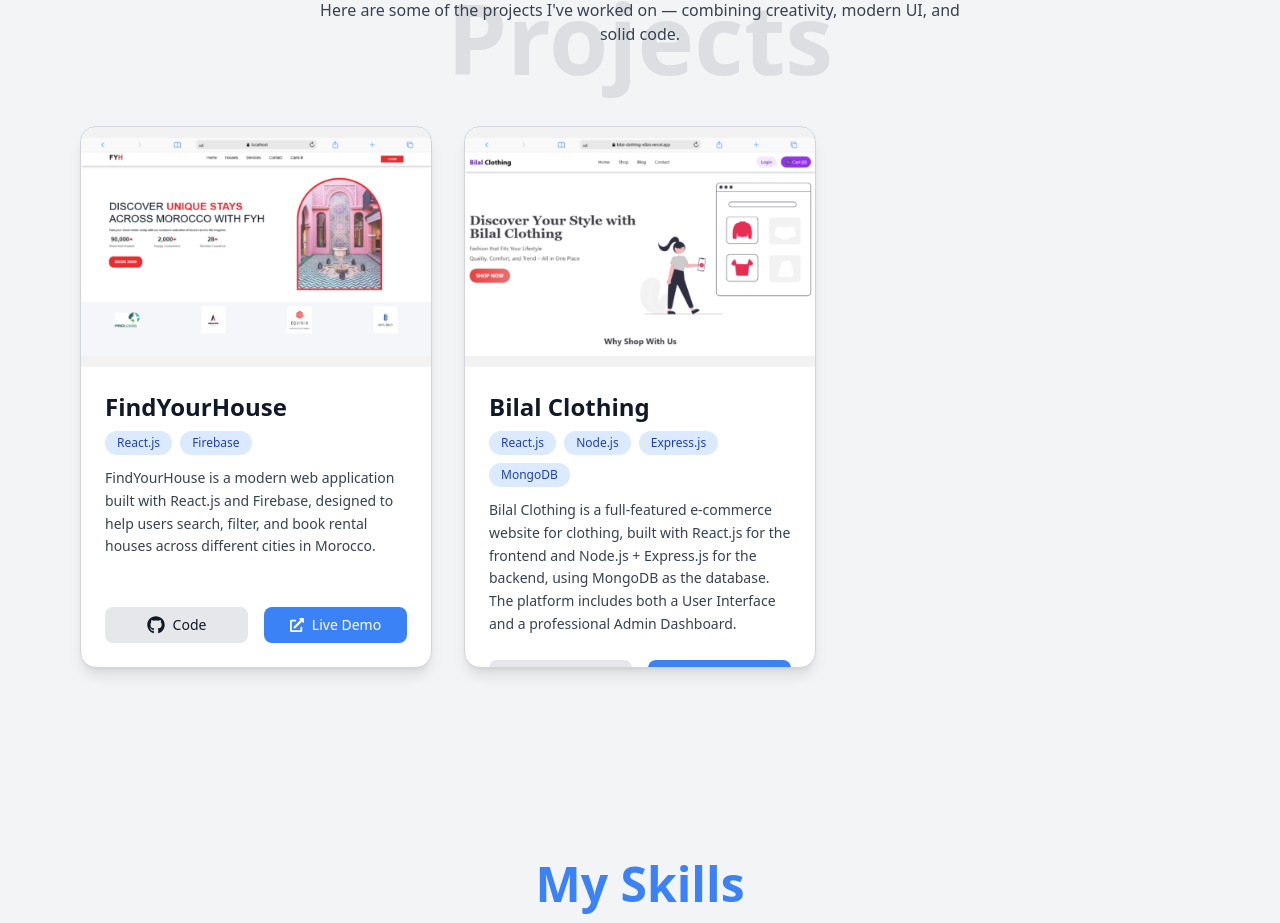
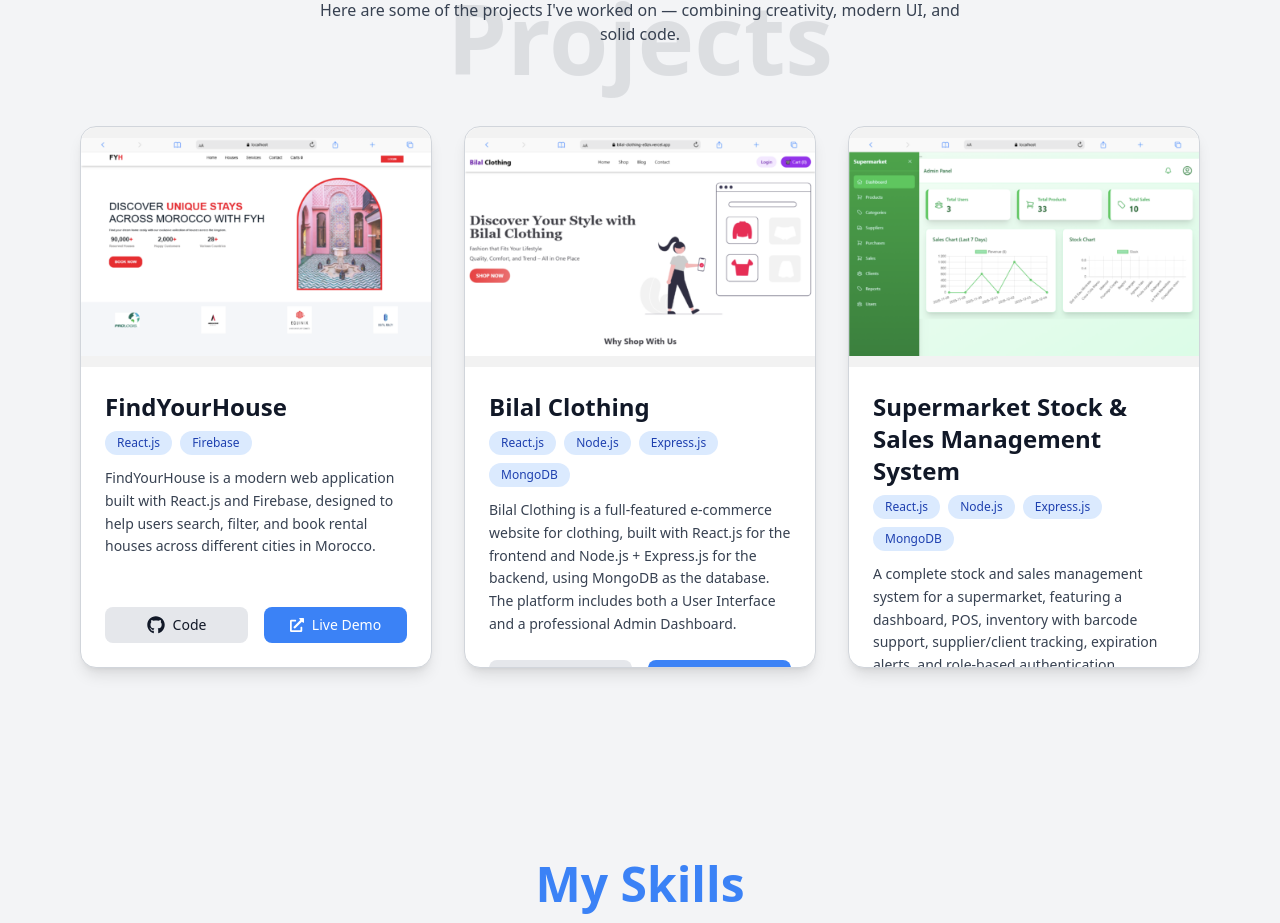
Before and after one commit to DEVLOPMENTPrg12/Portfolio, a React (Create React App) app: page / in a window 1280 px wide. Shown: the part 3520-4443 px from the top of the page. Built offline with nearby package versions, Linux system fonts and the light colour scheme.

Commit message:
new Project

```diff
--- a/src/components/Projects.js
+++ b/src/components/Projects.js
@@ -20,6 +20,18 @@ const projects = [
     github: "https://github.com/DEVLOPMENTPrg12/Bilal-Clothing",
     live: "https://bilal-clothing-e8zn.vercel.app/",
   },
+
+  {
+  title: "Supermarket Stock & Sales Management System",
+  category: ["React.js", "Node.js", "Express.js", "MongoDB"],
+  description:
+"A complete stock and sales management system for a supermarket, featuring a dashboard, POS, inventory with barcode support, supplier/client tracking, expiration alerts, and role-based authentication.",
+  image: "/Macbook-Air-localhost (3).png",
+  github: "https://github.com/DEVLOPMENTPrg12/supermarket-management",
+    live: "https://bilal-clothing-e8zn.vercel.app/",
+
+}
+
 ];
 
 export default function Projects({ darkMode }) {
```
Also changed, not shown: public/Macbook-Air-localhost (3).png (added).
